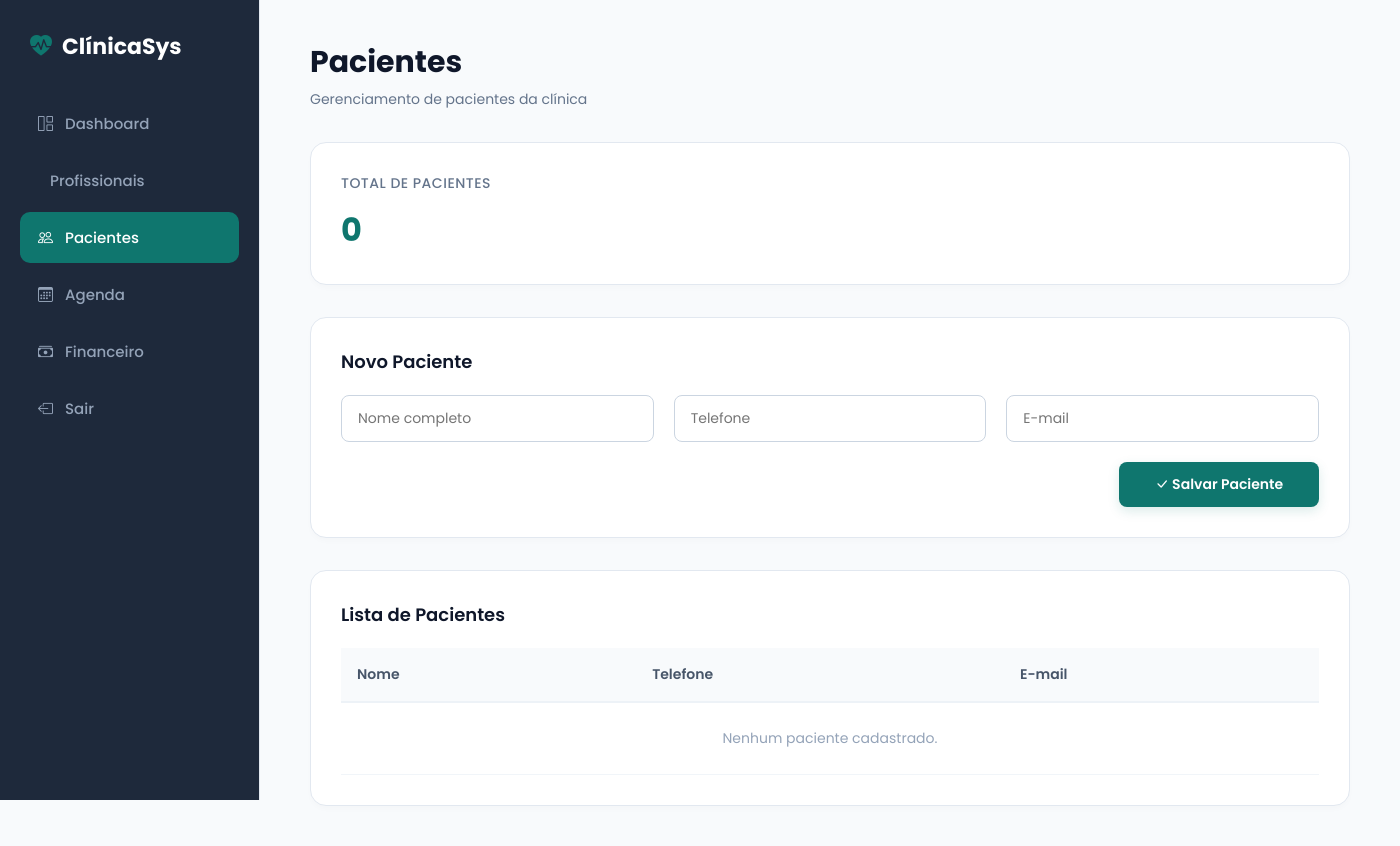
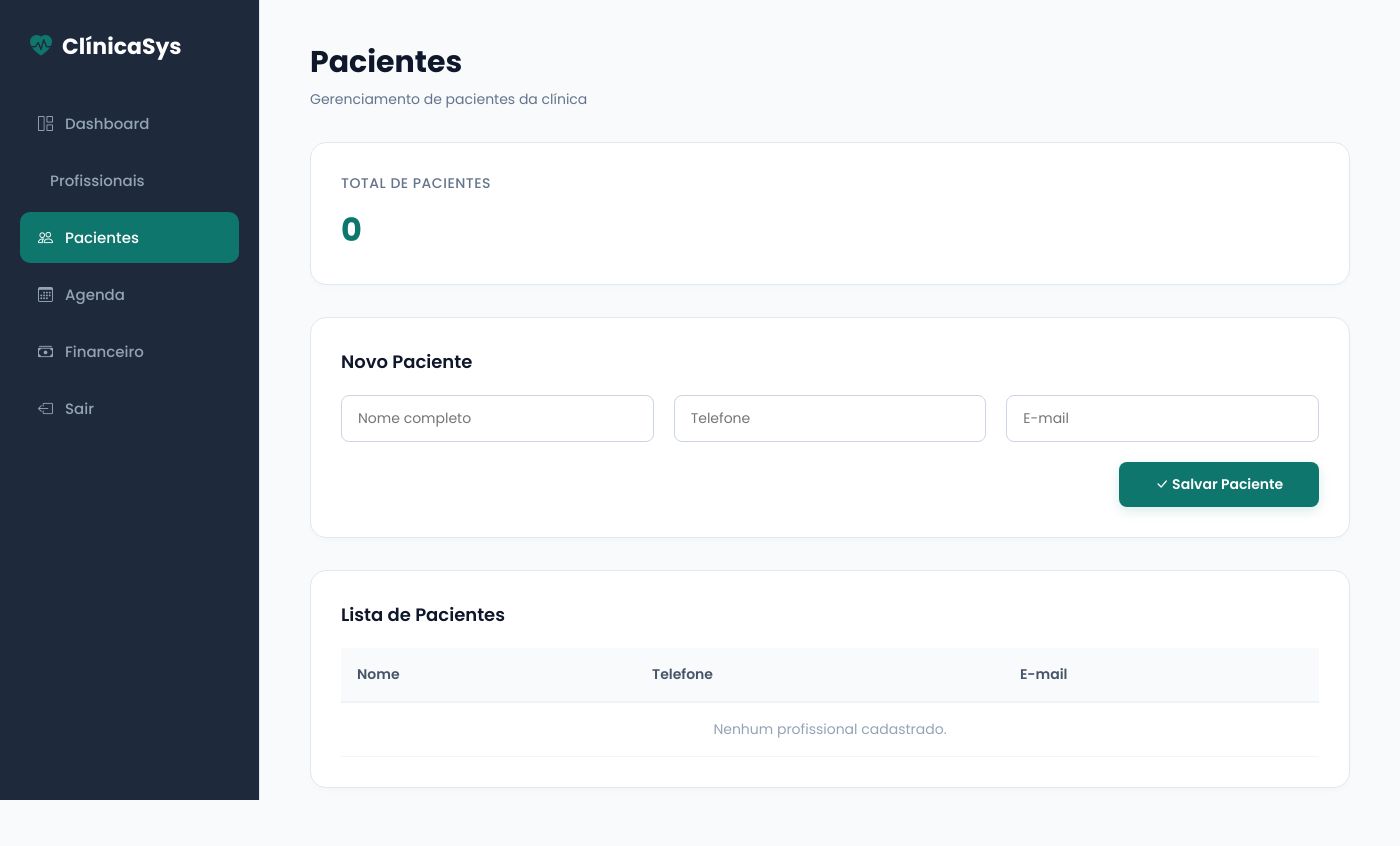
Before and after one commit to fj782266-pixel/clinica-system, a Flask app: page /pacientes in a window 1400 px wide. After the commit the page ends 800 px from the top, so only its background shows below. Run offline with Flask 3, Linux system fonts and the light colour scheme; a user stored in the database is signed in; parts of the project's set-up code (start-up, migrations or seed data) failed here and were passed over.

Commit message:
fix paciente columns

```diff
--- a/app.py
+++ b/app.py
@@ -249,12 +249,12 @@ def agendamentos():
 
     if request.method == "POST":
         novo = Agendamento(
-            paciente=request.form.get("paciente"),
-            profissional_id=request.form.get("profissional_id"),
-            servico_id=request.form.get("servico_id"),
-            data=request.form.get("data"),
-            horario=request.form.get("horario")
-        )
+    paciente_id=request.form.get("paciente_id"),
+    profissional_id=request.form.get("profissional_id"),
+    servico_id=request.form.get("servico_id"),
+    data=request.form.get("data"),
+    horario=request.form.get("horario")
+)
 
         db.session.add(novo)
         db.session.commit()
@@ -360,7 +360,7 @@ def ficha_paciente(id):
 if __name__ == "__main__":
 
     with app.app_context():
-        db.create_all()
+
 
         admin = Usuario.query.filter_by(usuario="admin felipe").first()
 
--- a/templates/pacientes.html
+++ b/templates/pacientes.html
@@ -282,16 +282,20 @@
                 </tr>
             </thead>
             <tbody>
-                {% for paciente in pacientes %}
+    {% for p in profissionais %}
     <tr>
-                    <td><strong>{{ paciente.nome }}</strong></td>
-                    <td>{{ paciente.telefone if paciente.telefone else '-' }}</td>
-                    <td>{{ paciente.email if paciente.email else '-' }}</td>
+        <td><strong>{{ p.nome }}</strong></td>
+        <td>{{ p.especialidade }}</td>
+
+        <td>
+            <i class="bi bi-pencil-square editar"></i>
+            <i class="bi bi-trash excluir"></i>
+        </td>
     </tr>
     {% else %}
     <tr>
-                    <td colspan="3" style="text-align: center; color: #94a3b8; padding: 25px;">
-                        Nenhum paciente cadastrado.
+        <td colspan="3" style="text-align: center; color: #94a3b8;">
+            Nenhum profissional cadastrado.
         </td>
     </tr>
     {% endfor %}
```
Also changed, not shown: instance/clinica.db. Lines whose indentation alone changed are shown as unchanged.
